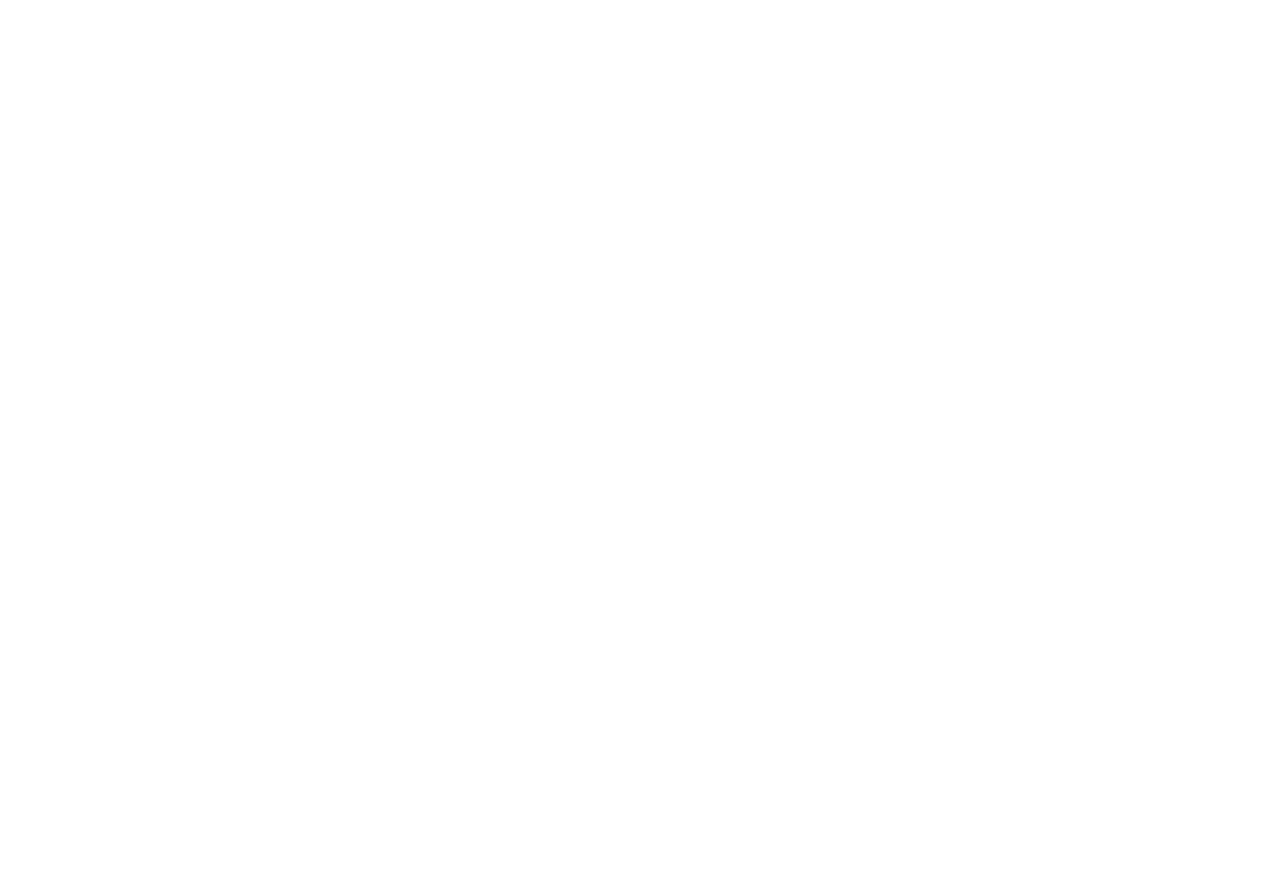
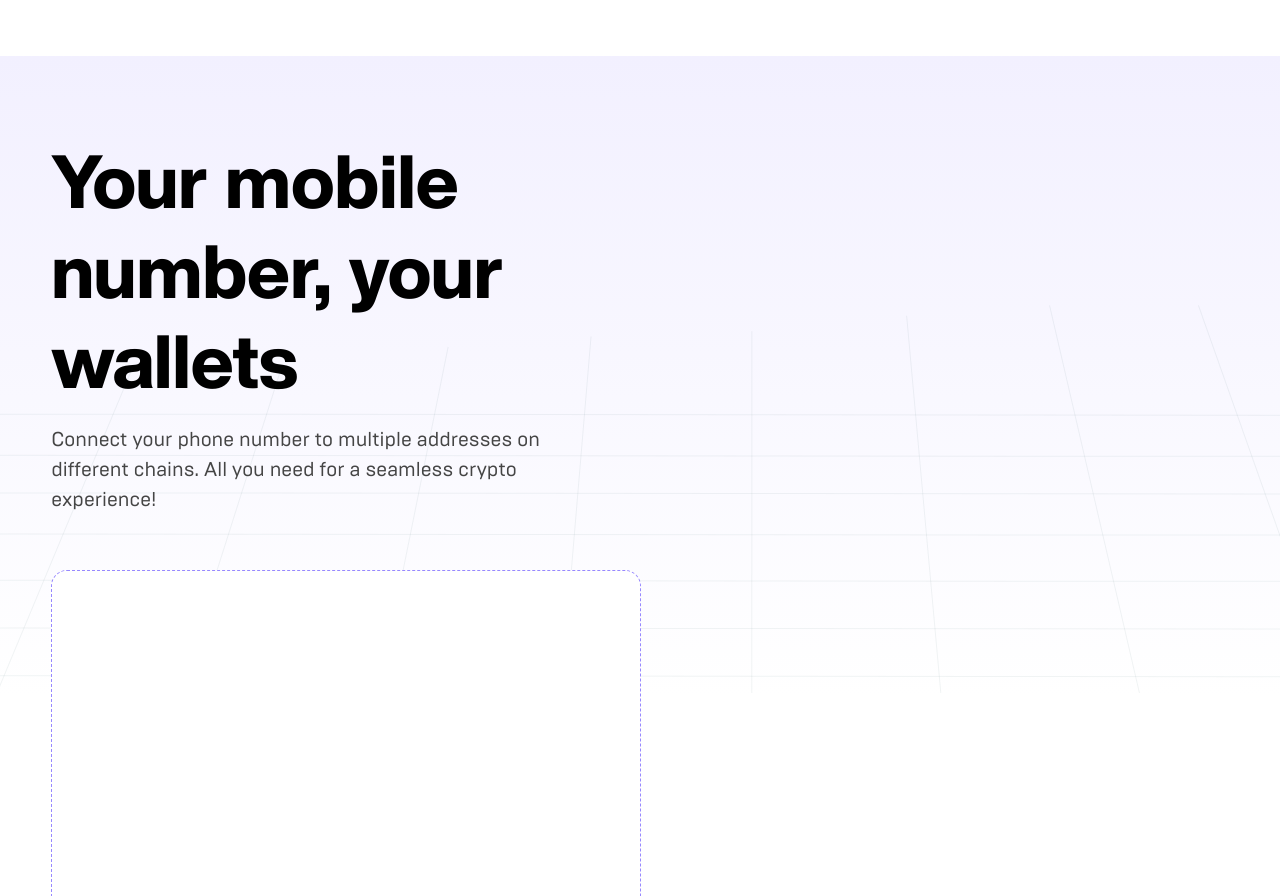
Before and after one commit to pnslabs/pns-website, a Next.js app: page / in a window 1280 px wide. Shown: the part 1500-2396 px from the top of the page. Before the commit the page ends 1556 px from the top, so only its background shows below. Built offline with nearby package versions, Linux system fonts and the light colour scheme.

Commit message:
chore: start usecase

```diff
--- /dev/null
+++ b/components/Usecase.tsx
@@ -0,0 +1,23 @@
+import Image from 'next/image';
+
+const Usecase = () => {
+  return (
+    <div className="usecase">
+      <div className="usecase__wrapper">
+        <div className="usecase__bg"></div>
+        <div className="usecase__content container">
+          <div className="usecase__left">
+            <h2 className="usecase__title">Your mobile number, your wallets</h2>
+            <div className="usecase__desc">
+              Connect your phone number to multiple addresses on different
+              chains. All you need for a seamless crypto experience!
+            </div>
+            <div className="usecase__icons-wrapper"></div>
+          </div>
+        </div>
+      </div>
+    </div>
+  );
+};
+
+export default Usecase;
--- a/components/index.ts
+++ b/components/index.ts
@@ -1,5 +1,6 @@
 import Header from './Header';
 import Hero from './Hero';
 import Builders from './Builders';
+import Usecase from './Usecase';
 
-export { Header, Hero, Builders };
+export { Header, Hero, Builders, Usecase };
--- a/pages/index.tsx
+++ b/pages/index.tsx
@@ -1,4 +1,4 @@
-import { Builders, Header, Hero } from '../components';
+import { Builders, Header, Hero, Usecase } from '../components';
 
 export default function Home() {
   return (
@@ -6,6 +6,7 @@
       <Header />
       <Hero />
       <Builders />
+      <Usecase />
     </>
   );
 }
--- a/styles/abstract/_variables.scss
+++ b/styles/abstract/_variables.scss
@@ -5,11 +5,12 @@
 $color-black-neutral: #454545;
 $color-white: #FFFFFF;
 
-$color-bg: #F7F6FF;
+$color-bg2: linear-gradient(180deg, #F2F0FF 0%, rgba(242, 240, 255, 0) 100%);
 $color-body-text: #9FA5C0;
 $color-body-grey: #7C83A3;
 
 $color-border-gray: #EAE7FF;
+$color-border-dashed: #9788FF;
 
 $grid-width: 1400px;
 $grid-width-normal: 1140px;
--- a/styles/components/_index.scss
+++ b/styles/components/_index.scss
@@ -5,3 +5,4 @@
 @import './header';
 @import './hero';
 @import './builders';
+@import './usecase';
--- /dev/null
+++ b/styles/components/_usecase.scss
@@ -0,0 +1,64 @@
+.usecase {
+    height: 80vh;
+    background: $color-bg2;
+    padding-top: 79px;
+    @include responsiveness(tablet) {
+        padding-top: 50px;
+      }
+
+    &__wrapper {
+        height: 100%;
+        position: relative;
+    }
+    &__bg {
+        position: absolute;
+        height: 70%;
+        width: 100%;
+        bottom: 3px;
+        background-image: url('/images/use-case-bg.svg');
+        z-index: 1;
+    }
+    &__content {
+        z-index: 999;
+        @include row(space-between);
+        @include responsiveness(tab-land){
+            @include column(space-between);
+        }
+    }
+    &__left {
+        max-width: 55%;
+        @include responsiveness(tab-land){
+            max-width: none;
+        }
+    }
+    &__title {
+        @include title;
+    }
+
+   &__desc {
+        @include text;
+        margin-top: 20px;
+        margin-bottom: 55px;
+        max-width: 84%;
+        @include responsiveness(tablet) {
+          max-width: 90%;
+        }
+        @include responsiveness(phone) {
+            max-width: 97%;
+          }
+    }
+
+    &__icons-wrapper {
+        min-height: 370px;
+        width: 590px;
+        padding: 40px;
+        background: $color-white;
+        border: 1px dashed $color-border-dashed;
+        border-radius: 16px;
+        position: relative;
+        z-index: 99999;
+        @include responsiveness(tablet) {
+            width: 100%;
+        }
+    }
+}
```
Also changed, not shown: public/images/use-case-bg.svg (added).
